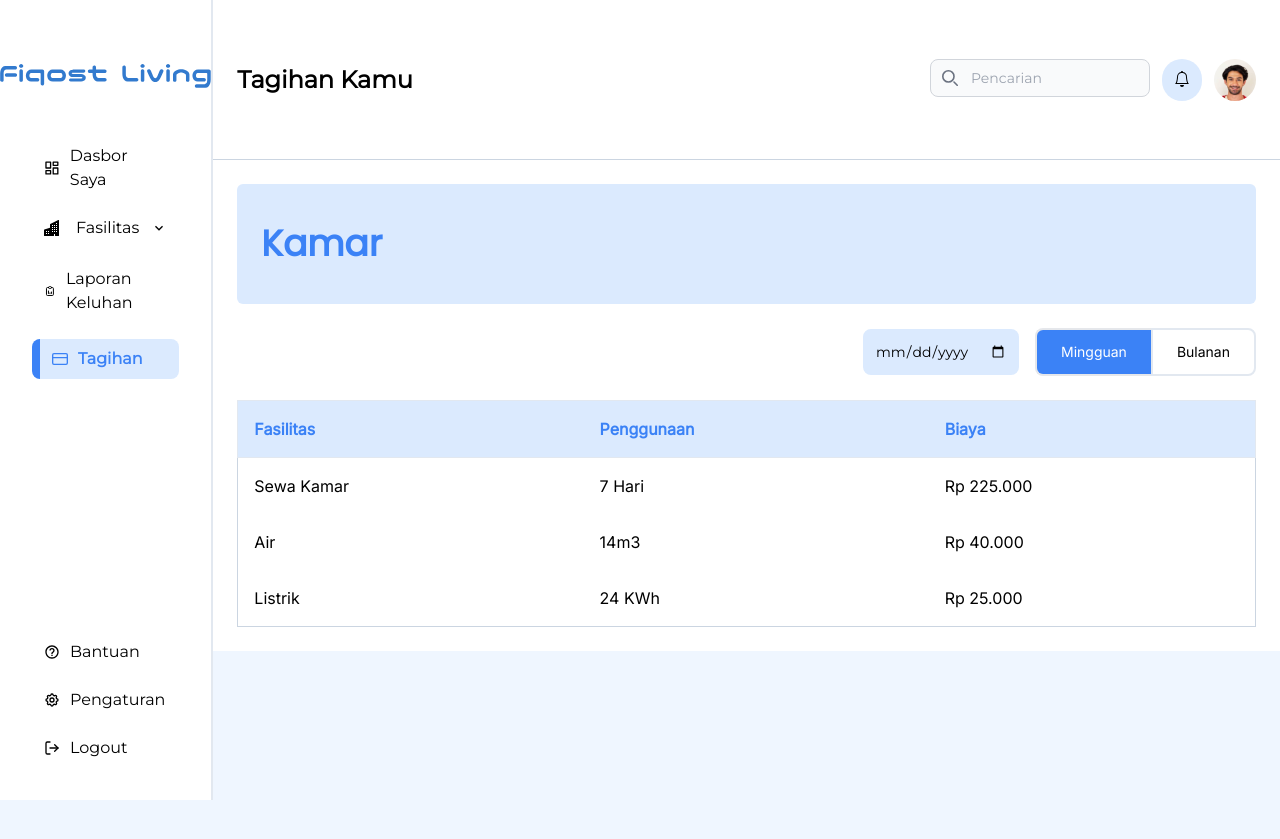
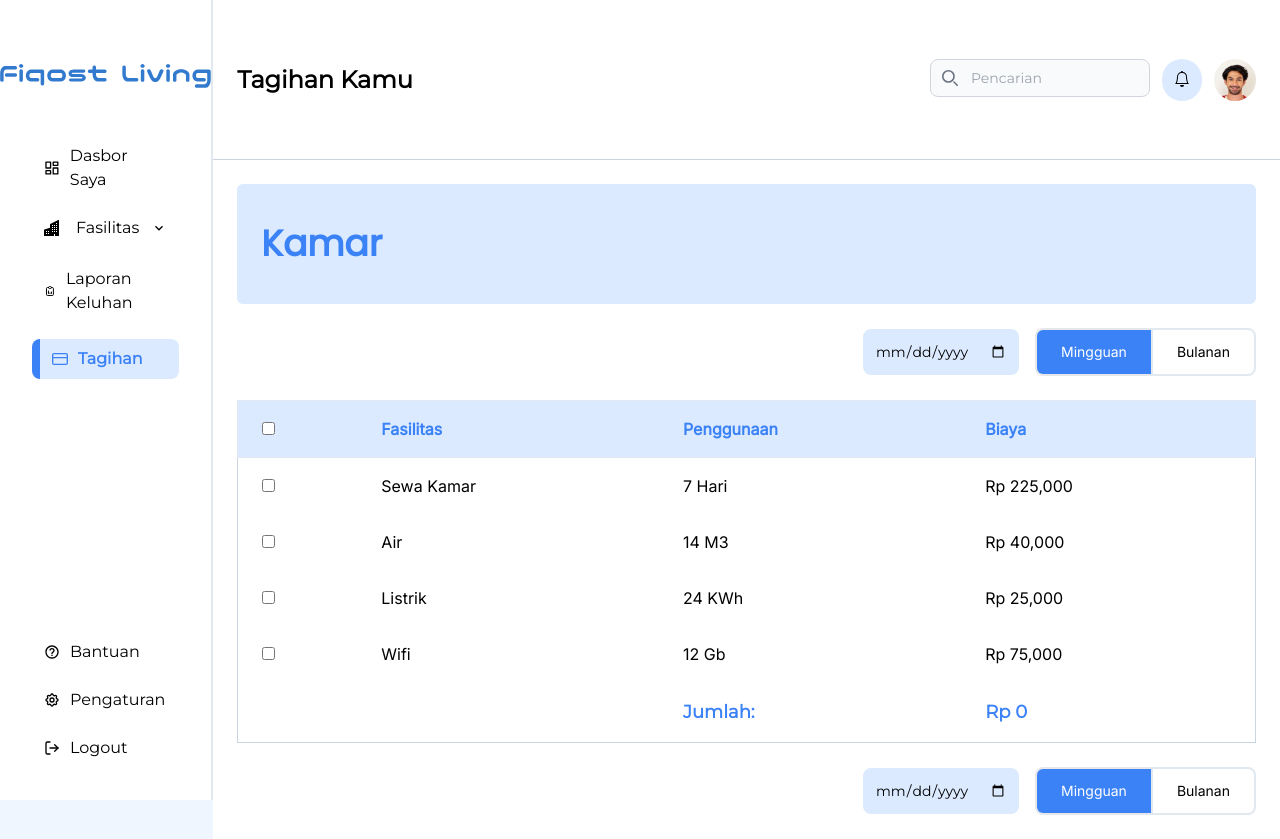
Before and after one commit to madunn123/fiQost-dev, a React (Vite) app: page /pembayaran in a window 1280 px wide. Before the commit the page ends 800 px from the top, so only its background shows below. Built offline with nearby package versions, Linux system fonts and the light colour scheme.

Commit message:
feat; add bill

```diff
--- /dev/null
+++ b/src/components/bill/Filter.jsx
@@ -0,0 +1,25 @@
+import React from 'react';
+
+export default function Filter({ tab, handleFilter }) {
+  return (
+    <div className="flex flex-row items-center justify-end gap-4">
+      <input type="date" className="p-3 ml-2 text-sm rounded-lg bg-thirdy-color" />
+      <div className="flex flex-row items-center gap-0 text-sm inter-font">
+        <button
+          type="button"
+          className={`capitalize border-2 border-r-0 p-3 px-6 rounded-tl-lg rounded-bl-lg ${tab === 'mingguan' ? ' bg-main-color text-white' : ''}`}
+          onClick={() => handleFilter('mingguan')}
+        >
+          Mingguan
+        </button>
+        <button
+          type="button"
+          className={`p-3 px-6 capitalize border-2 rounded-tr-lg rounded-br-lg border-slate-200 ${tab === 'bulanan' ? 'bg-main-color text-white' : ''}`}
+          onClick={() => handleFilter('bulanan')}
+        >
+          Bulanan
+        </button>
+      </div>
+    </div>
+  );
+}
--- a/src/pages/BillPage.jsx
+++ b/src/pages/BillPage.jsx
@@ -1,11 +1,51 @@
-import React from 'react';
+import React, { useEffect, useState } from 'react';
 import { getFromLocalStorage } from '@/utils/helper';
 import useFilter from '@/hooks/useFilter';
+import Filter from '@/components/bill/Filter';
+
+const billData = {
+  mingguan: [
+    { fasilitas: 'sewa kamar', penggunaan: '7 hari', biaya: 225000 },
+    { fasilitas: 'air', penggunaan: '14 m3', biaya: 40000 },
+    { fasilitas: 'listrik', penggunaan: '24 kWh', biaya: 25000 },
+    { fasilitas: 'wifi', penggunaan: '12 Gb', biaya: 75000 },
+  ],
+  bulanan: [
+    { fasilitas: 'sewa kamar', penggunaan: '30 hari', biaya: 3000000 },
+    { fasilitas: 'air', penggunaan: '100 m3', biaya: 1000000 },
+    { fasilitas: 'listrik', penggunaan: '200 kWh', biaya: 800000 },
+    { fasilitas: 'wifi', penggunaan: '120 Gb', biaya: 300000 },
+  ],
+};
 
 export default function BillPage() {
   const userWithRoomNumber = getFromLocalStorage('user');
+  const { tab: topTab, handleFilter: handleTopFilter } = useFilter();
+  const [bottomTab, setBottomTab] = useState('mingguan'); // State untuk filter bagian bawah
+  const [selectedItems, setSelectedItems] = useState([]);
 
-  const { tab, handleFilter } = useFilter();
+  useEffect(() => {
+    handleTopFilter('mingguan');
+  }, []);
+
+  const toggleCheckbox = (item) => {
+    setSelectedItems((prev) => (prev.includes(item.fasilitas)
+      ? prev.filter((fasilitas) => fasilitas !== item.fasilitas)
+      : [...prev, item.fasilitas]));
+  };
+
+  const toggleSelectAll = () => {
+    const allFasilitas = billData[topTab]?.map((item) => item.fasilitas) || [];
+    setSelectedItems((prev) => (prev.length === allFasilitas.length ? [] : allFasilitas));
+  };
+
+  const topData = billData[topTab] || [];
+  const bottomData = billData[bottomTab] || topData;
+
+  const totalBiaya = topData.reduce(
+    (total, item) => total + (selectedItems.includes(item.fasilitas) ? item.biaya : 0),
+    0,
+  );
 
   return (
     <section className="flex flex-col gap-6">
@@ -17,52 +57,63 @@ export default function BillPage() {
         </h1>
       </div>
 
-      <div className="flex flex-row items-center justify-end gap-4">
-        <input type="date" className="p-3 ml-2 text-sm rounded-lg bg-thirdy-color" />
-        <div className="flex flex-row items-center gap-0 text-sm inter-font">
-          <button
-            type="button"
-            className={`capitalize border-2 border-r-0 p-3 px-6 rounded-tl-lg rounded-bl-lg ${tab === 'mingguan' || tab === 'harian' ? ' bg-main-color text-white' : ''}`}
-            onClick={() => handleFilter('diterima')}
-          >
-            Mingguan
-          </button>
-          <button
-            type="button"
-            className={`p-3 px-6 capitalize border-2 rounded-tr-lg rounded-br-lg border-slate-200 ${tab === 'bulanan' && 'bg-main-color text-white'}`}
-            onClick={() => handleFilter('selesai')}
-          >
-            Bulanan
-          </button>
-        </div>
-      </div>
+      <Filter tab={topTab} handleFilter={handleTopFilter} />
 
       <table className="text-left border table-auto border-slate-300">
         <thead className="border border-slate-200">
           <tr>
-            <th className="p-4 bg-thirdy-color inter-font text-main-color">Fasilitas</th>
-            <th className="p-4 bg-thirdy-color inter-font text-main-color">Penggunaan</th>
-            <th className="p-4 bg-thirdy-color inter-font text-main-color">Biaya</th>
+            <th className="p-4 bg-thirdy-color inter-font text-main-color">
+              <input
+                type="checkbox"
+                checked={
+                  selectedItems.length === topData.length
+                  && selectedItems.length > 0
+                }
+                onChange={toggleSelectAll}
+                className="p-3 ml-2 text-sm rounded-lg bg-thirdy-color"
+              />
+            </th>
+            <th className="p-4 bg-thirdy-color inter-font text-main-color">
+              Fasilitas
+            </th>
+            <th className="p-4 bg-thirdy-color inter-font text-main-color">
+              Penggunaan
+            </th>
+            <th className="p-4 bg-thirdy-color inter-font text-main-color">
+              Biaya
+            </th>
           </tr>
         </thead>
         <tbody className="capitalize inter-font">
+          {topData.map((item, index) => (
+            <tr key={index}>
+              <td className="p-4">
+                <input
+                  type="checkbox"
+                  checked={selectedItems.includes(item.fasilitas)}
+                  onChange={() => toggleCheckbox(item)}
+                  className="p-3 ml-2 text-sm rounded-lg bg-thirdy-color"
+                />
+              </td>
+              <td className="p-4">{item.fasilitas}</td>
+              <td className="p-4">{item.penggunaan}</td>
+              <td className="p-4">{`Rp ${item.biaya.toLocaleString()}`}</td>
+            </tr>
+          ))}
+        </tbody>
+        <tfoot>
           <tr>
-            <td className="p-4">sewa kamar</td>
-            <td className="p-4">7 hari</td>
-            <td className="p-4">Rp 225.000</td>
+            <td className="p-4" />
+            <td className="p-4" />
+            <td className="p-4 text-lg font-semibold text-main-color">
+              Jumlah:
+            </td>
+            <td className="p-4 text-lg font-semibold text-main-color">{`Rp ${totalBiaya.toLocaleString()}`}</td>
           </tr>
-          <tr>
-            <td className="p-4">air</td>
-            <td className="p-4">14m3</td>
-            <td className="p-4">Rp 40.000</td>
-          </tr>
-          <tr>
-            <td className="p-4">listrik</td>
-            <td className="p-4">24 kWh</td>
-            <td className="p-4">Rp 25.000</td>
-          </tr>
-        </tbody>
+        </tfoot>
       </table>
+
+      <Filter tab={bottomTab} handleFilter={(tab) => setBottomTab(tab)} />
     </section>
   );
 }
```
Also changed, not shown: 1 other file (tests, documents, lock files or other folders).
